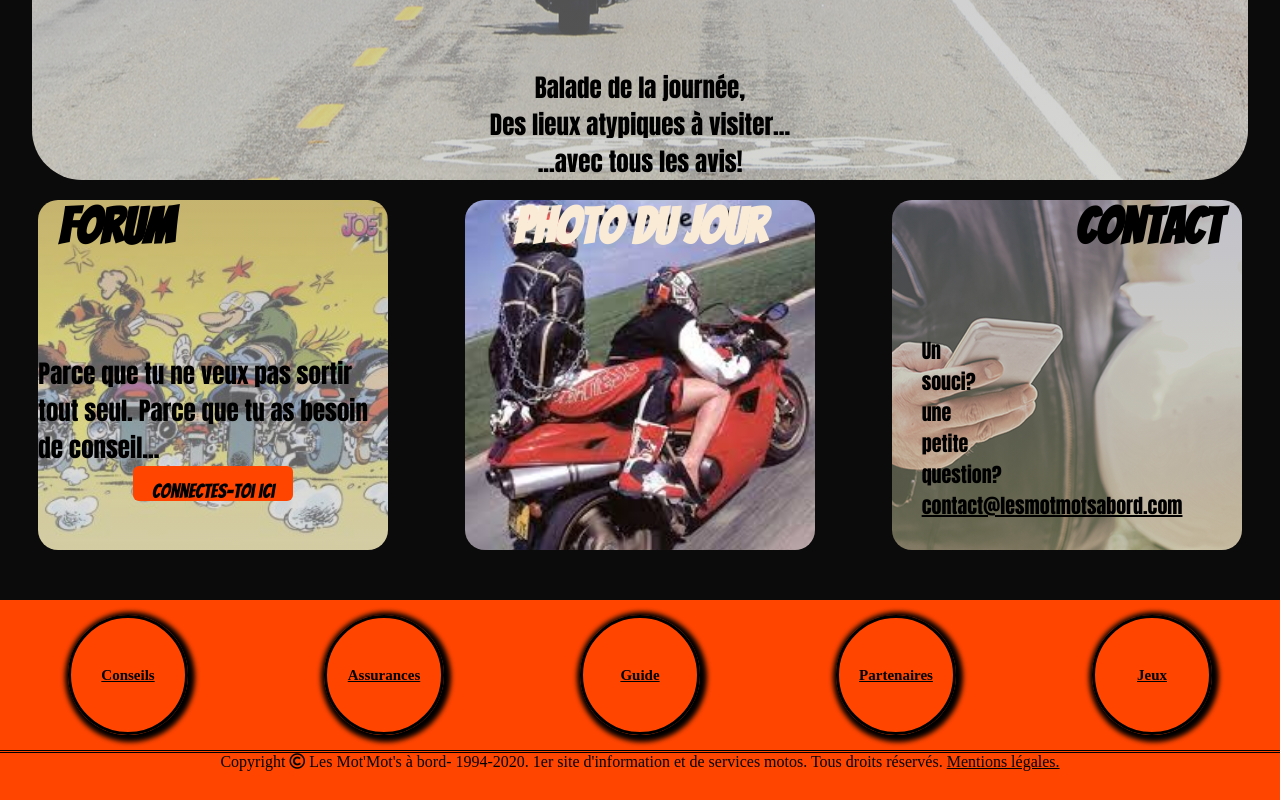
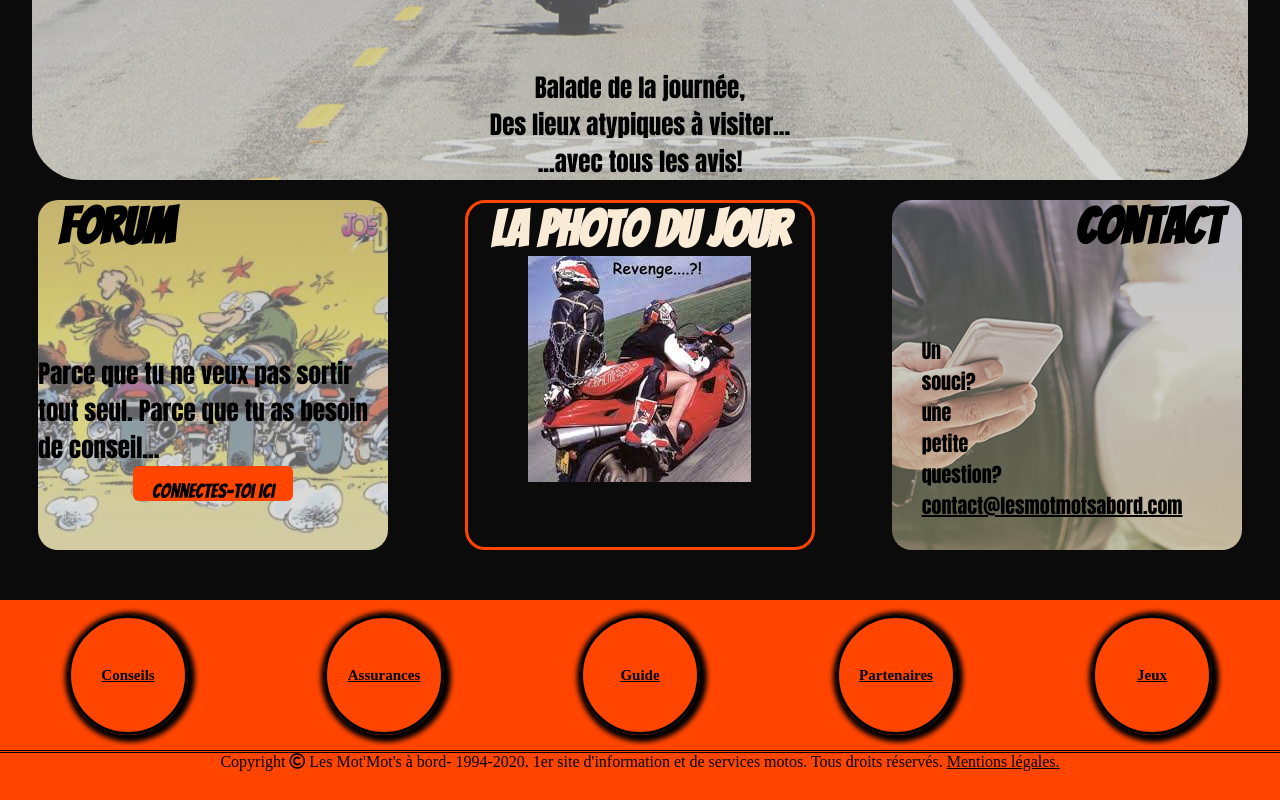
Before and after one commit to Stefani8511/motmot, a plain HTML site: page index.html in a window 1280 px wide. Shown: the part 1252-2052 px from the top of the page. Drawn offline with Linux system fonts and the light colour scheme.

Commit message:
identification css

```diff
--- a/index.html
+++ b/index.html
@@ -84,8 +84,8 @@
             <div class="liste">
                 <div class="zoom">
                     <ul>
-                        <li> <a href="#main-image">Accueil</a></li>
-                        <li> <a href="#destination">Idées de sorties</a></li>
+                        <li> <a href="#accueil">Accueil</a></li>
+                        <li> <a href="#idee">Idées de sorties</a></li>
                         <li> <a href="#forum">Forum</a></li>
                         <li> <a href="#contact">Contact</a></li>
                     </ul>
@@ -172,7 +172,10 @@
 
         <section class="photo">
             <div class="mot">
-                <h2>Photo du jour</h2>
+                <h2>La photo du jour</h2>
+                <p><img src="jour.jpeg" alt="photo du jour">
+
+                </p>
             </div>
         </section>
 
--- a/style.css
+++ b/style.css
@@ -84,11 +84,11 @@ header nav {
 
 
 }
-
+/*
 .face a:hover {
     transform: rotate(1turn);
 }
-
+*/
 .face p {
     color: black;
     font-family: 'Bangers', cursive, sans-serif;
@@ -129,12 +129,13 @@ h1 {
     text-align: center;
     margin-top: 20px;
 }
-
+/*titre et icone + liste*/
 .vay {
     font-size: 250px;
     margin-top: 10px;
     color: white;
 }
+/*les petites actus*/
 .actu{
     display: flex;
     flex-direction: column;
@@ -228,7 +229,7 @@ button {
     justify-content: space-around;
     align-items: center;
 }*/
-
+/*idee de sorties*/
 .partir {
     display: flex;
     flex-direction: column;
@@ -264,7 +265,7 @@ button {
     list-style: none;
 
 }
-
+/*forum*/
 .forum {
     width: 350px;
     height: 350px;
@@ -314,7 +315,7 @@ h2 {
     font-family: 'Bangers', cursive, sans-serif;
 
 }
-
+/*contact*/
 .contact {
     width: 350px;
     height: 350px;
@@ -345,7 +346,7 @@ h2 {
     justify-content: flex-end;
     margin-right: 20px;
 }
-
+/* ens. forum photo contact*/
 .fotact {
     display: flex;
     align-items: center;
@@ -357,7 +358,7 @@ flex-wrap: wrap;
 .contact a {
     text-decoration: underline;
 }
-
+/*footer*/
 #chouette {
     width: 100%;
     height: 200px;
@@ -384,7 +385,7 @@ flex-wrap: wrap;
 
 
 }
-
+/*footer*/
 .tem {
 
     border: 0.2em solid black;
@@ -401,20 +402,23 @@ flex-wrap: wrap;
 
 }
 
-
+/*photo du jour*/
 .photo {
     width: 350px;
     height: 350px;
     border-radius: 20px;
-    background-image: url("./jour.jpeg");
-    background-position: center;
-    background-repeat: no-repeat;
+  border-style: solid;
+  border-color: orangered;
     background-size: cover;
 
 }
+.photo p{
+display: flex;
+justify-content: center;
+align-items: flex-end;
 
 
-
+}
 .mot h2 {
     color: antiquewhite;
     display: flex;
```
